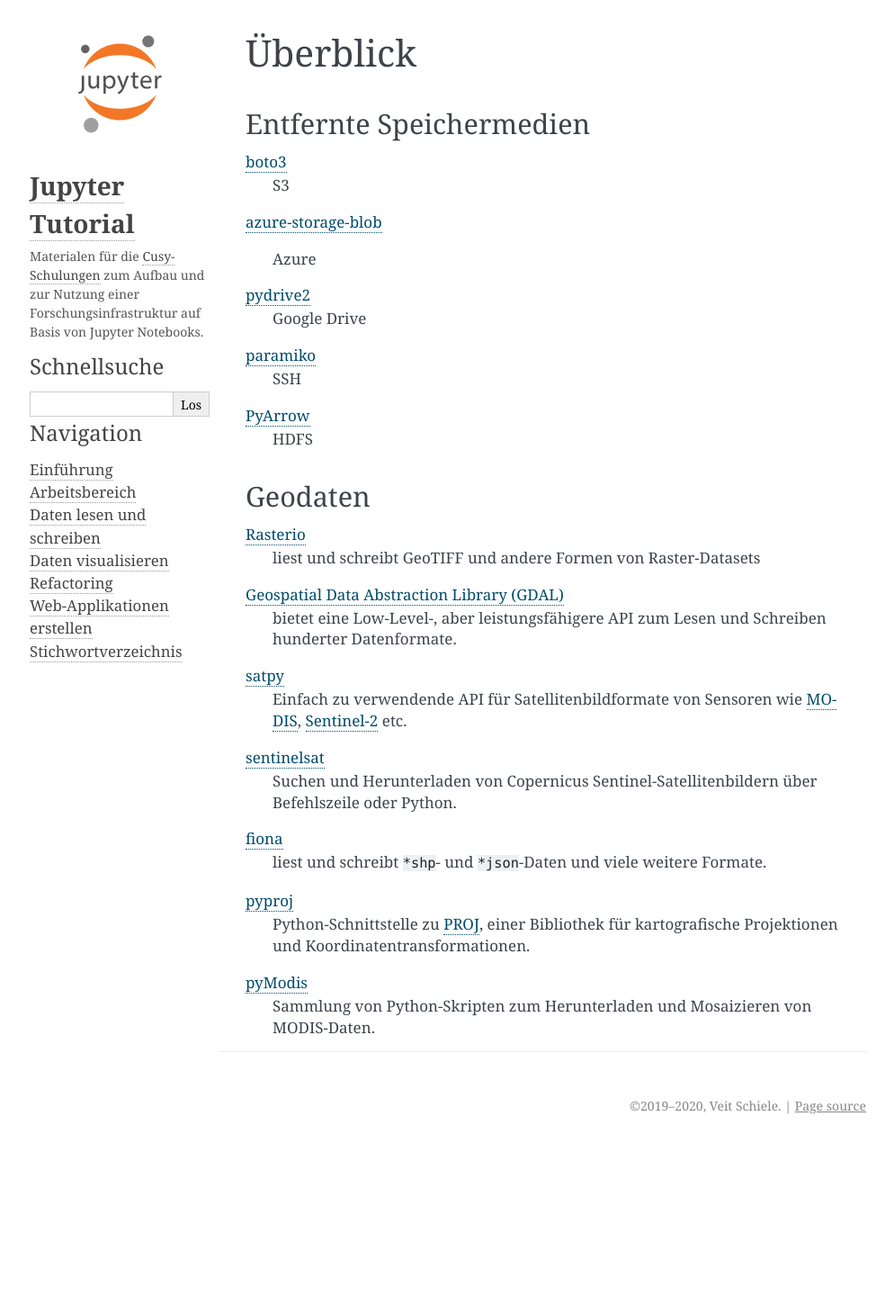
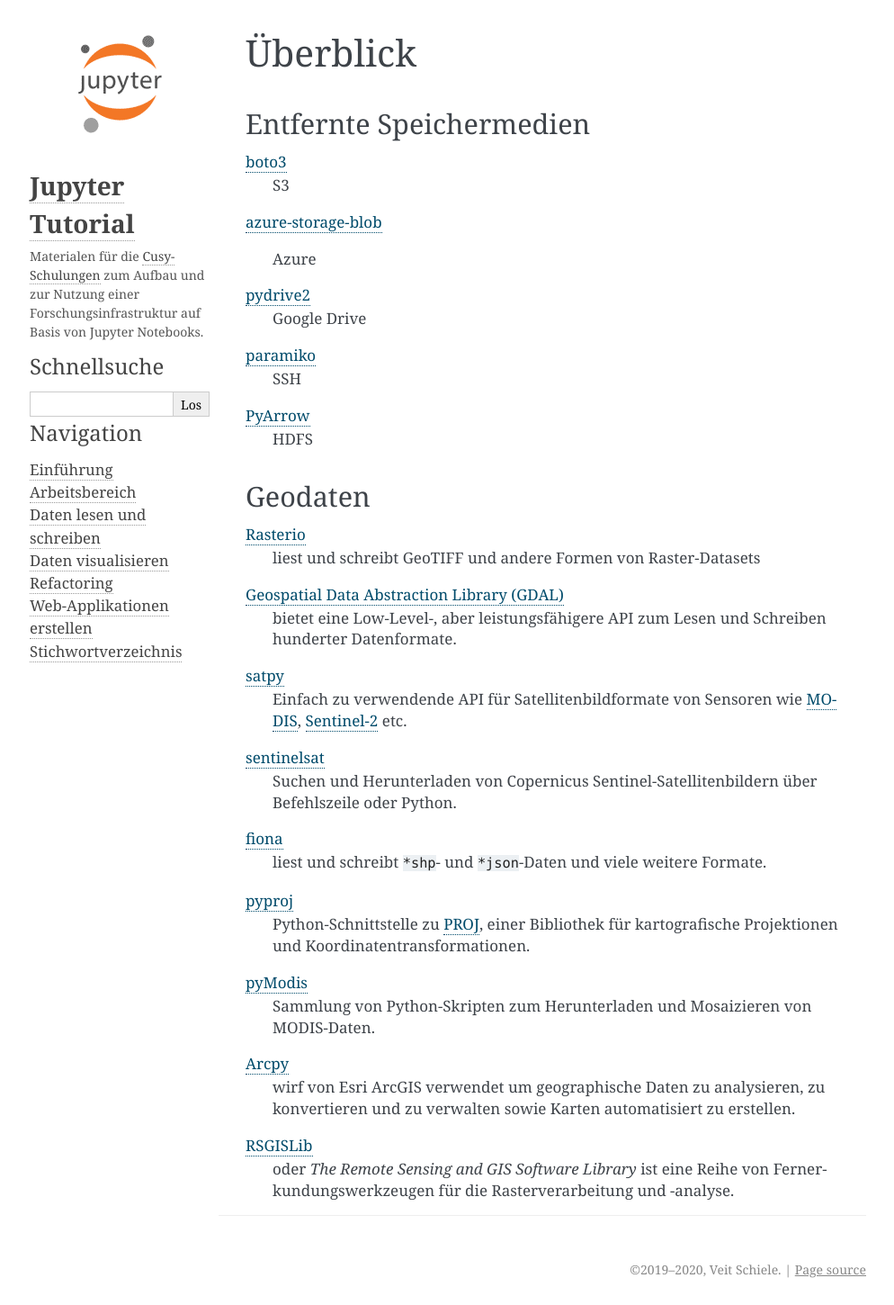
Before and after one commit to veit/jupyter-tutorial-de, a Sphinx documentation site: the page built from docs/data-rw/overview.rst, in a window 1280 px wide. Shown: the whole page at 90% size, without its empty margins (147-1141 px from the left). Built offline with Sphinx 7.4.7, drawn with Linux system fonts in a browser that asks for light colours; pages that are not in the unit, such as notebooks, are missing from menus; before the commit the page ends 1268 px from its top, so only the background shows below that.

Commit message:
Add Arcpy and RSGISLib to geodata overview

```diff
--- a/docs/data-rw/overview.rst
+++ b/docs/data-rw/overview.rst
@@ -39,3 +39,9 @@
 `pyModis  <http://www.pymodis.org/>`_
     Sammlung von Python-Skripten zum Herunterladen und Mosaizieren von
     MODIS-Daten.
+`Arcpy <https://pro.arcgis.com/de/pro-app/arcpy/get-started/what-is-arcpy-.htm>`_
+    wirf von Esri ArcGIS verwendet um geographische Daten zu analysieren,
+    zu konvertieren und zu verwalten sowie Karten automatisiert zu erstellen.
+`RSGISLib <https://www.rsgislib.org/>`_
+    oder *The Remote Sensing and GIS Software Library* ist eine Reihe von
+    Fernerkundungswerkzeugen für die Rasterverarbeitung und -analyse.
```
